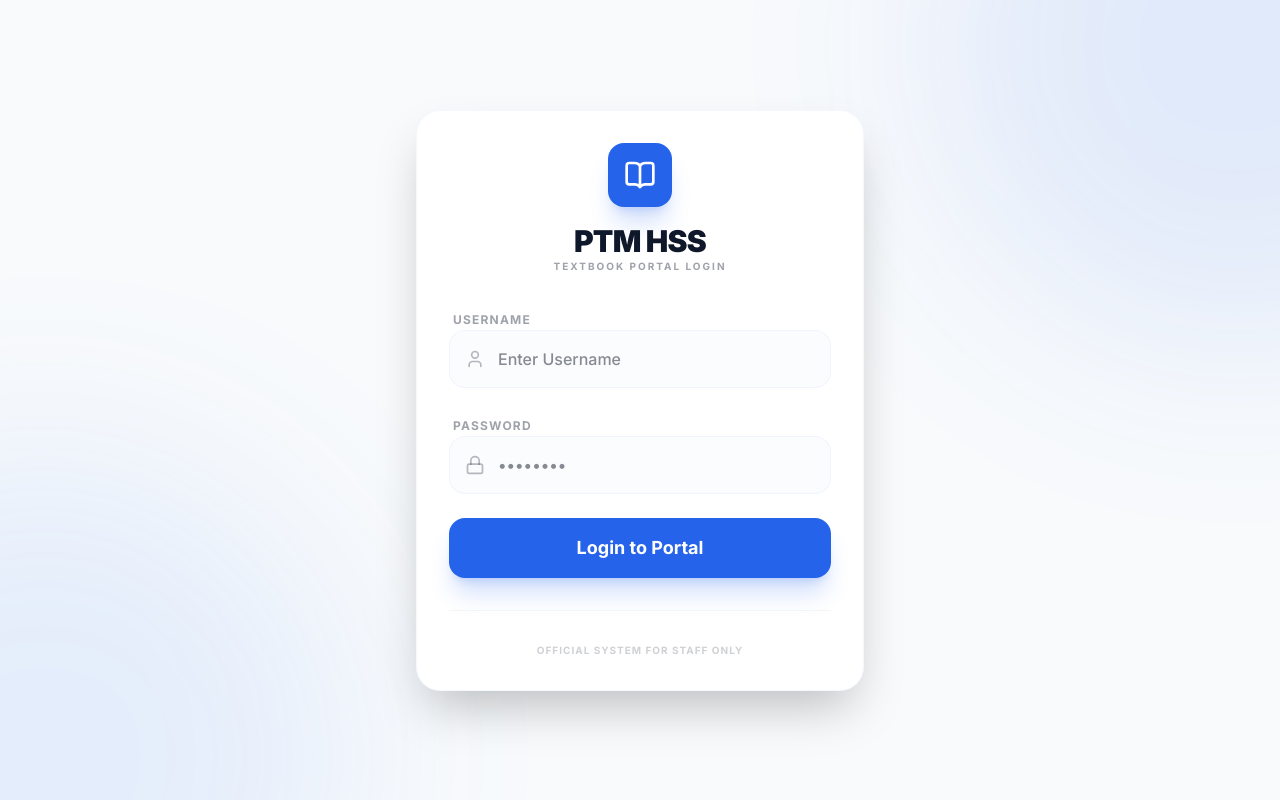
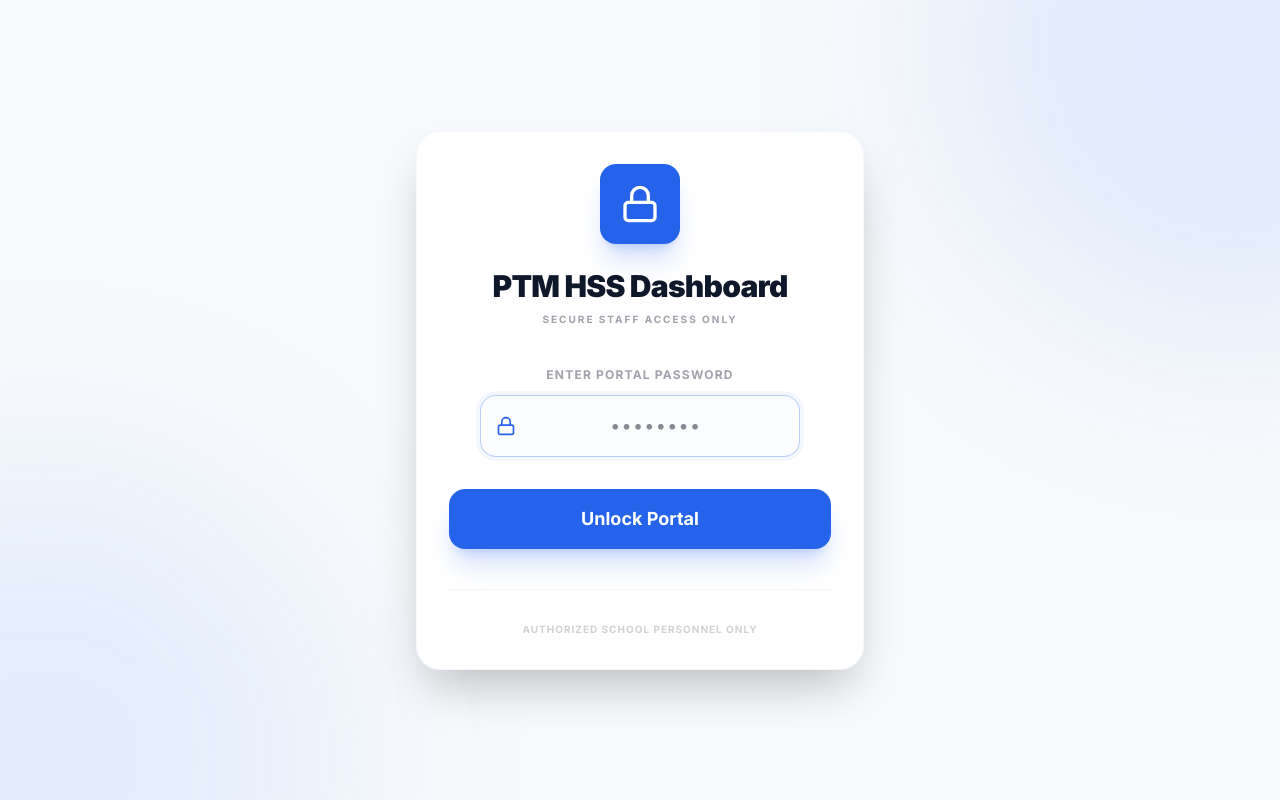
Before and after one commit to FadiVakkayil/PTMBOOKS, a Next.js app: page /login in a window 1280 px wide. Built offline with nearby package versions, Linux system fonts and the light colour scheme.

Commit message:
Auth: Implement single shared password security model

```diff
--- a/src/app/login/page.tsx
+++ b/src/app/login/page.tsx
@@ -5,16 +5,9 @@ import { motion } from 'framer-motion';
 import { useAuth } from '@/components/AuthContext';
 import { BookOpen, User, Lock, Loader2, AlertCircle } from 'lucide-react';
 
-const users = [
-  { username: 'Sudha MV HM', password: 'ptmsudha' },
-  { username: 'Rajesh IT', password: 'ptmrajesh' },
-  { username: 'Ashraf Cheif', password: 'ptmashraf' },
-  { username: 'Sathi AHM', password: 'ptmsathi' },
-  { username: 'Geetha MT', password: 'ptmgeetha' },
-];
+const SHARED_PASSWORD = 'ptm@books#2026';
 
 export default function LoginPage() {
-  const [username, setUsername] = useState('');
   const [password, setPassword] = useState('');
   const [error, setError] = useState('');
   const [loading, setLoading] = useState(false);
@@ -25,13 +18,11 @@ export default function LoginPage() {
     setError('');
     setLoading(true);
 
-    const validUser = users.find(u => u.username === username && u.password === password);
-
     setTimeout(() => {
-      if (validUser) {
-        login(username);
+      if (password === SHARED_PASSWORD) {
+        login();
       } else {
-        setError('Invalid username or password. Please check your credentials.');
+        setError('Incorrect security password. Please try again.');
         setLoading(false);
       }
     }, 800);
@@ -50,49 +41,33 @@ export default function LoginPage() {
         className="w-full max-w-md relative z-10"
       >
         <div className="bg-white rounded-3xl p-8 shadow-2xl border border-primary/5">
-          <div className="flex flex-col items-center mb-8">
+          <div className="flex flex-col items-center mb-10">
             <motion.div
               initial={{ rotate: -10 }}
               animate={{ rotate: 0 }}
-              className="w-16 h-16 bg-primary rounded-2xl flex items-center justify-center text-white mb-4 shadow-xl shadow-primary/20"
+              className="w-20 h-20 bg-primary rounded-2xl flex items-center justify-center text-white mb-6 shadow-xl shadow-primary/20"
             >
-              <BookOpen size={32} />
+              <Lock size={40} />
             </motion.div>
-            <h1 className="text-3xl font-black font-outfit text-foreground tracking-tight">PTM HSS</h1>
-            <p className="text-[10px] font-bold text-foreground/40 uppercase tracking-[0.2em]">Textbook Portal Login</p>
+            <h1 className="text-3xl font-black font-outfit text-foreground tracking-tight mb-2">PTM HSS Dashboard</h1>
+            <p className="text-[10px] font-bold text-foreground/40 uppercase tracking-[0.2em]">Secure Staff Access Only</p>
           </div>
 
-          <form onSubmit={handleLogin} className="space-y-6">
-            <div className="space-y-2">
-              <label className="text-xs font-bold text-foreground/40 uppercase tracking-widest ml-1">Username</label>
-              <div className="relative group">
+          <form onSubmit={handleLogin} className="space-y-8">
+            <div className="space-y-3 text-center">
+              <label className="text-xs font-bold text-foreground/40 uppercase tracking-widest block">Enter Portal Password</label>
+              <div className="relative group max-w-xs mx-auto">
                 <div className="absolute left-4 top-1/2 -translate-y-1/2 text-foreground/30 group-focus-within:text-primary transition-colors">
-                  <User size={20} />
-                </div>
-                <input
-                  type="text"
-                  required
-                  value={username}
-                  onChange={(e) => setUsername(e.target.value)}
-                  placeholder="Enter Username"
-                  className="w-full pl-12 pr-4 py-4 bg-secondary/50 rounded-2xl border border-primary/5 focus:border-primary/30 focus:outline-none focus:ring-4 focus:ring-primary/5 transition-all font-medium"
-                />
-              </div>
-            </div>
-
-            <div className="space-y-2">
-              <label className="text-xs font-bold text-foreground/40 uppercase tracking-widest ml-1">Password</label>
-              <div className="relative group">
-                <div className="absolute left-4 top-1/2 -translate-y-1/2 text-foreground/30 group-focus-within:text-gold transition-colors">
                   <Lock size={20} />
                 </div>
                 <input
                   type="password"
                   required
+                  autoFocus
                   value={password}
                   onChange={(e) => setPassword(e.target.value)}
                   placeholder="••••••••"
-                  className="w-full pl-12 pr-4 py-4 bg-secondary/50 rounded-2xl border border-primary/5 focus:border-gold/30 focus:outline-none focus:ring-4 focus:ring-gold/5 transition-all font-medium"
+                  className="w-full pl-12 pr-4 py-4 bg-secondary/50 rounded-2xl border border-primary/5 focus:border-primary/30 focus:outline-none focus:ring-4 focus:ring-primary/5 transition-all font-medium text-center tracking-widest text-lg"
                 />
               </div>
             </div>
@@ -115,17 +90,17 @@ export default function LoginPage() {
               {loading ? (
                 <>
                   <Loader2 className="animate-spin" size={24} />
-                  Verifying...
+                  Accessing...
                 </>
               ) : (
-                'Login to Portal'
+                'Unlock Portal'
               )}
             </button>
           </form>
 
-          <div className="mt-8 text-center pt-8 border-t border-gray-100">
+          <div className="mt-10 text-center pt-8 border-t border-gray-100">
             <p className="text-[10px] font-bold text-foreground/20 uppercase tracking-widest">
-              OFFICIAL SYSTEM FOR STAFF ONLY
+              AUTHORIZED SCHOOL PERSONNEL ONLY
             </p>
           </div>
         </div>
--- a/src/components/AuthContext.tsx
+++ b/src/components/AuthContext.tsx
@@ -5,7 +5,7 @@ import { useRouter, usePathname } from 'next/navigation';
 
 interface AuthContextType {
   user: string | null;
-  login: (username: string) => void;
+  login: () => void;
   logout: () => void;
   isAuthenticated: boolean;
 }
@@ -26,9 +26,9 @@ export function AuthProvider({ children }: { children: React.ReactNode }) {
     setLoading(false);
   }, []);
 
-  const login = (username: string) => {
-    localStorage.setItem('ptm_user', username);
-    setUser(username);
+  const login = () => {
+    localStorage.setItem('ptm_user', 'Staff');
+    setUser('Staff');
     router.push('/');
   };
 
```
